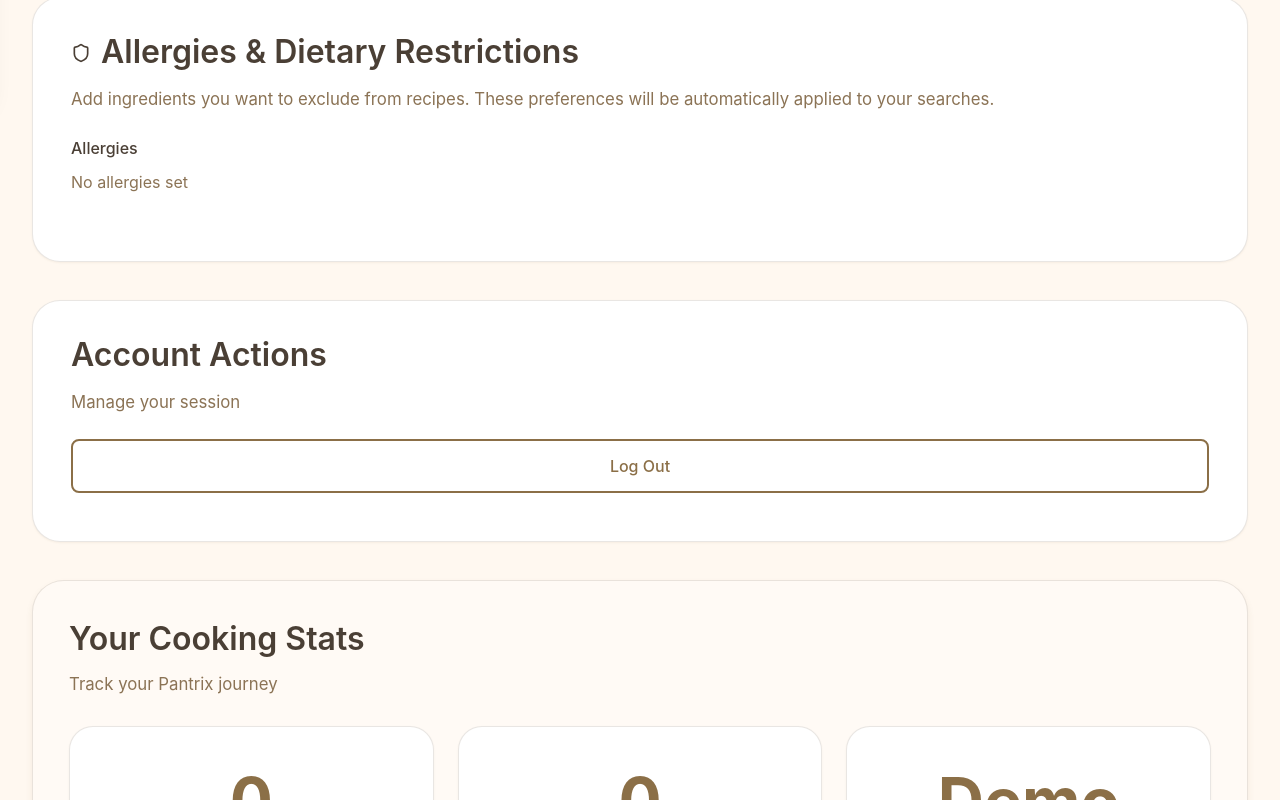
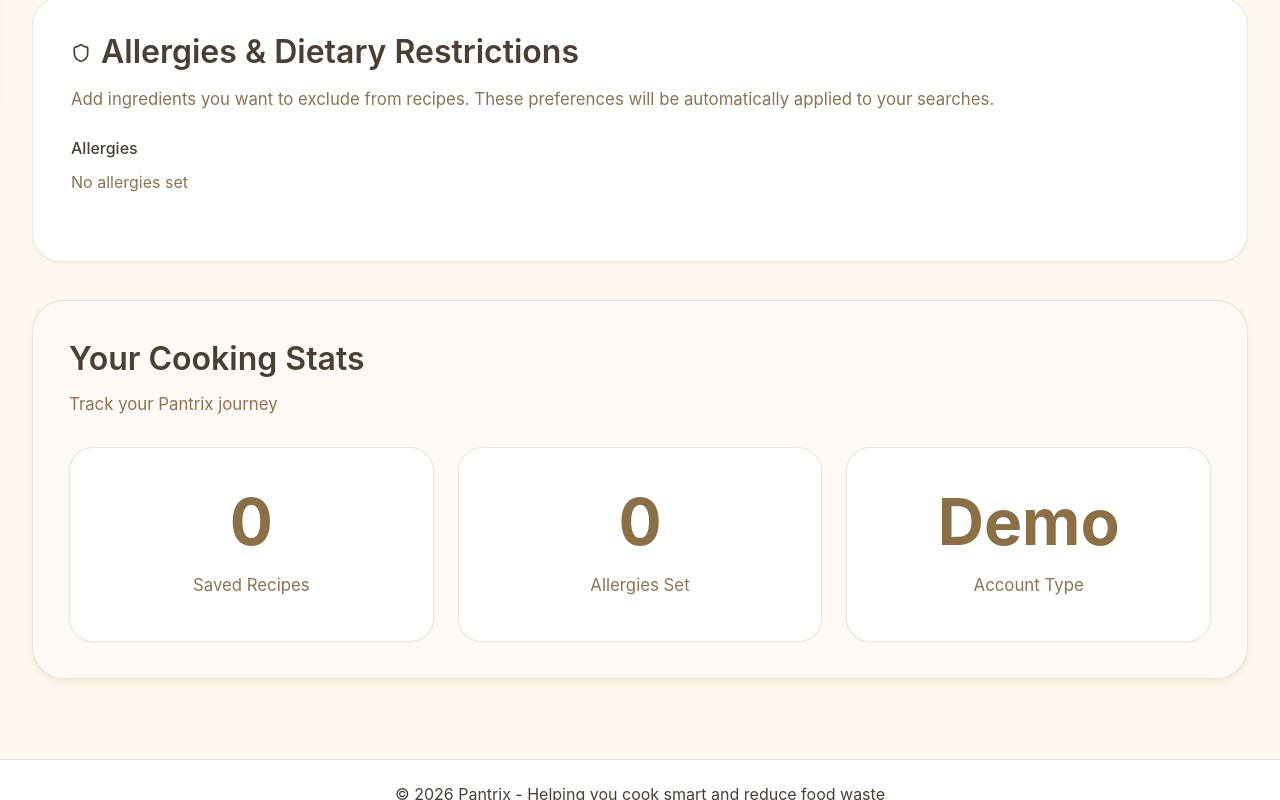
Before and after one commit to 1Sara19/Pantrix, a React (Vite) app: page /profile in a window 1280 px wide. Shown: the part 694-1494 px from the top of the page. Built offline with nearby package versions, Linux system fonts and the light colour scheme.

Commit message:
Hide logout button using conditional rendering

```diff
--- a/src/pages/Profile.jsx
+++ b/src/pages/Profile.jsx
@@ -15,6 +15,7 @@ function Profile() {
 
   const [isEditing, setIsEditing] = useState(false);
   const [isLoading, setIsLoading] = useState(false);
+  const [showLogoutButton, setShowLogoutButton] = useState(false);
 
   const [name, setName] = useState("");
   const [email, setEmail] = useState("");
@@ -284,12 +285,12 @@ function Profile() {
               </div>
             </div>
 
+            {showLogoutButton && (
               <div className="card profile-card">
                 <div className="card-header">
                   <h2>Account Actions</h2>
                   <p>Manage your session</p>
                 </div>
-
                 <div className="card-content">
                   <button
                   type="button"
@@ -300,6 +301,7 @@ function Profile() {
                   </button>
                 </div>
               </div>
+            )}
 
             <div className="card profile-card stats-card">
               <div className="card-header">
```
Lines whose indentation alone changed are shown as unchanged.
